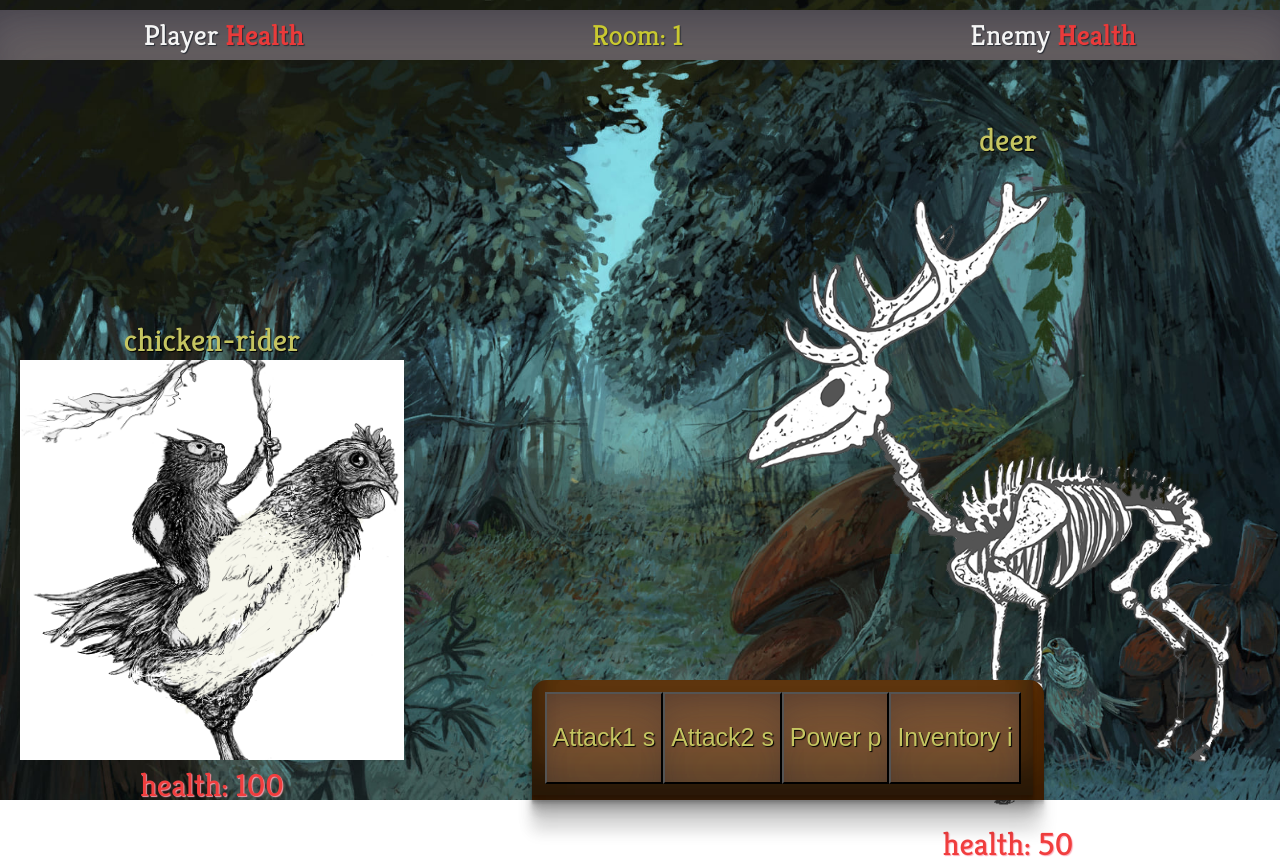
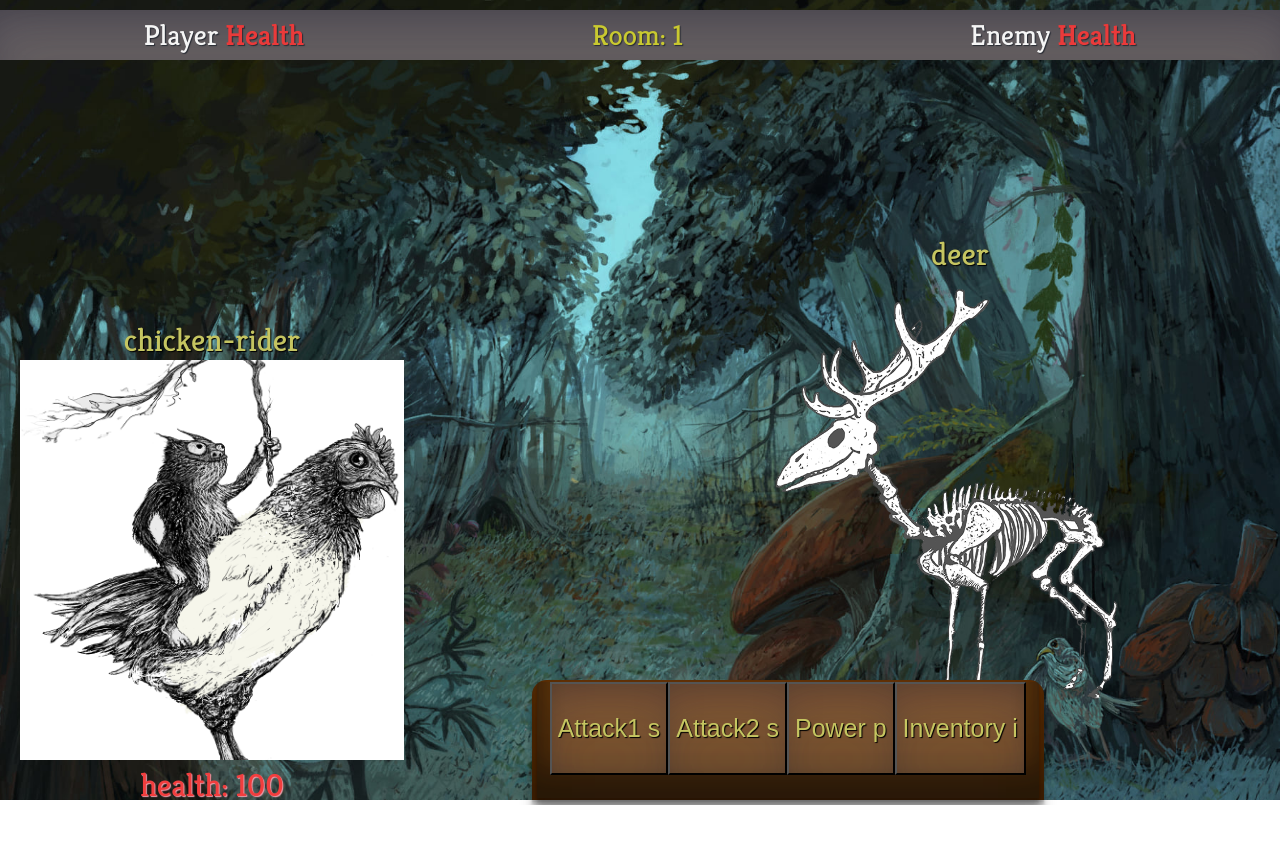
Before and after one commit to dankarger/mid-project-game, a React (Create React App) app: page /game in a window 1280 px wide. Both pictures are taken after a click on the button "Room1". After the commit the page ends 805 px from the top, so only its background shows below. Built offline with nearby package versions, Linux system fonts and the light colour scheme.

Commit message:
style Enemy and player

```diff
--- a/src/componenets/ActionMenu/ActionMenu.css
+++ b/src/componenets/ActionMenu/ActionMenu.css
@@ -1,13 +1,13 @@
-.flex {
-    display: flex;
-    justify-content: center;
-    align-items: center;
-}
+/*.flex {*/
+/*    display: flex;*/
+/*    justify-content: center;*/
+/*    align-items: center;*/
+/*}*/
 
 
 .action-menu {
     width: 100%;
-    height: 15%;
+    height: 100%;
     display: flex;
     justify-content: center;
     align-items: center;
@@ -23,9 +23,9 @@
     box-shadow: rgba(0, 0, 0, 0.17) 0 -23px 25px 0 inset, rgba(0, 0, 0, 0.15) 0 -36px 30px 0 inset, rgba(0, 0, 0, 0.1) 0 -79px 40px 0 inset, rgba(0, 0, 0, 0.06) 0 2px 1px, rgba(0, 0, 0, 0.09) 0px 4px 2px, rgba(0, 0, 0, 0.09) 0 8px 4px, rgba(0, 0, 0, 0.09) 0 16px 8px, rgba(0, 0, 0, 0.09) 0 32px 16px;
     position: absolute;
     bottom: 0;
-    /*display: flex;*/
-    /*justify-content: center;*/
-    /*align-items: center;*/
+    display: flex;
+    justify-content: center;
+    align-items: center;
     border-top-left-radius: 15px;
     border-top-right-radius: 15px;
 }
--- a/src/componenets/ActionMenu/ActionMenu.jsx
+++ b/src/componenets/ActionMenu/ActionMenu.jsx
@@ -10,7 +10,7 @@ const ActionMenu =() => {
     return (
         <div className='action-menu'>
             <div className='action-buttons-div'>
-                <div className="shader-div flex">
+                <div className="shader-div ">
                      <Button className='action'  icon='s' name='Attack1'/>
                      <Button className='action'  icon='s' name='Attack2'/>
                      <Button className='action' icon='p' name='Power'/>
--- a/src/componenets/Enemy/Enemy.css
+++ b/src/componenets/Enemy/Enemy.css
@@ -1,17 +1,17 @@
 .enemy {
-    /*width: 50%;*/
-    height: 50%;
+    width: 50%;
+    /*height: 80%;*/
     position: absolute;
     right:0;
-    bottom:35%;
+    bottom:2%;
     color:#61dafb;
     margin: 0;
     padding: 0;
 }
 
 .enemy-img {
-    width: 34rem;
-    height:50%;
+    width: 60%;
+    height:80%;
     color:#61dafb;
 }
 
--- a/src/componenets/GameLogic/GameLogic.jsx
+++ b/src/componenets/GameLogic/GameLogic.jsx
@@ -8,9 +8,10 @@ const GameLogic = ({player})=> {
    const[isMap,setIsMap]=useState(true);
     const[roomData,setRoomData]=useState(RoomsData['room1'])
     const[currentPlayer,setCurrentPlayer] = useState(player)
+    const[currentEnemy,setCurrentEnemy] = useState(player)
     const[enemy,setEnemy] = useState()
 
-    const currentEnemy = EnemyData['deer']
+    const currentEnemyvariable = EnemyData['deer']
 
    const handleMapButton=(room)=>{
         console.log(room)
@@ -21,7 +22,7 @@ const GameLogic = ({player})=> {
         console.log('efx')
         setRoomData(RoomsData['room1'])
         setCurrentPlayer(player)
-        setEnemy(enemy)
+        setCurrentEnemy(currentEnemyvariable)
         return ()=>{
             console.log('p-gamelogic',player)
         }
```
